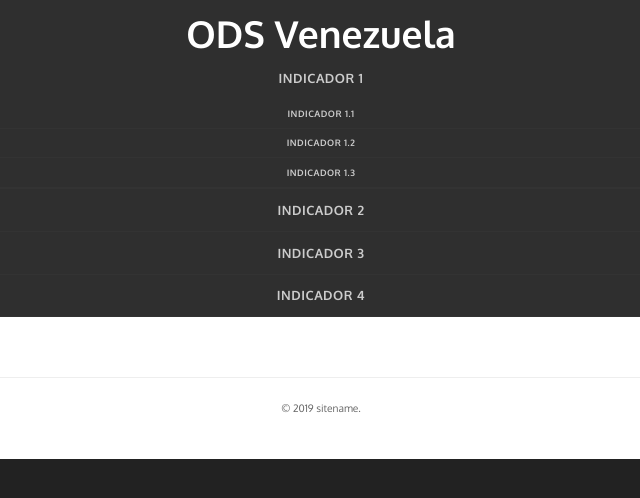
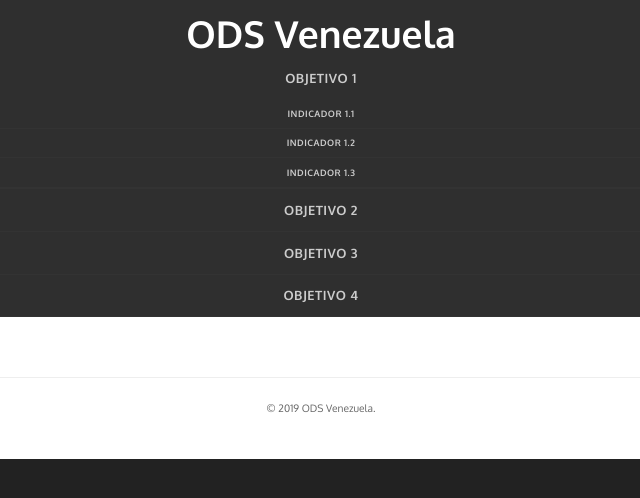
Before and after one commit to pnud/pnud.github.io, a plain HTML site: page prueba1.html in a window 1280 px wide. Shown: the full height of the page, 319-959 px from the left. Drawn offline with nearby package versions, Linux system fonts and the light colour scheme.

Commit message:
Add files via upload

```diff
--- a/prueba1.html
+++ b/prueba1.html
@@ -2,18 +2,9 @@
 <html>
 <head>
 <meta http-equiv="Content-Type" content="text/html; charset=iso-8859-1" />
+<link rel="icon" href="images/inei.ico" type="image/gif">
 <title>ODS - Venezuela</title>
 <link rel="stylesheet" href="styles.css" type="text/css" />
-<!--[if lt IE 9]>
-<script src="http://html5shiv.googlecode.com/svn/trunk/html5.js"></script>
-<![endif]-->
-<!--
-agile, a free CSS web template by ZyPOP (zypopwebtemplates.com/)
-
-Download: http://zypopwebtemplates.com/
-
-License: Creative Commons Attribution
-//-->
 <meta name="viewport" content="width=device-width, minimum-scale=1.0, maximum-scale=1.0" />
 <script src="https://code.jquery.com/jquery-1.9.1.min.js"></script>
 <script src="https://public.tableau.com/javascripts/api/tableau-version.min.js"></script>
@@ -33,28 +24,28 @@ License: Creative Commons Attribution
 
 			<nav id="mainnav">
   				<ul>
-					<li class="directory"><a>Indicador 1</a>
+					<li class="directory"><a>Objetivo 1</a>
 						<ul>
-							<li><a class="submenu" href="prueba1.html"> Indicador 1.1 </a></li>
+							<li class="seleccionado"><a class="submenu" href="prueba1.html"> Indicador 1.1 </a></li>
 							<li><a class="submenu" href="prueba2.html"> Indicador 1.2 </a></li>
 							<li><a class="submenu" href="prueba3.html"> Indicador 1.3 </a></li>
 						</ul>
 					</li>
-					<li class="directory"><a>Indicador 2</a>
+					<li class="directory"><a>Objetivo  2</a>
 						<ul class="ul_submenu">
 							<li><a class="submenu" href="prueba2.html"> Indicador 2.1 </a></li>
 							<li><a class="submenu" href="prueba3.html"> Indicador 2.2 </a></li>
 							<li><a class="submenu" href="prueba3.html"> Indicador 2.3 </a></li>
 						</ul>
 					</li>
-					<li class="directory"><a>Indicador 3</a>
+					<li class="directory"><a>Objetivo  3</a>
 						<ul class="ul_submenu">
 							<li><a class="submenu" href="prueba2.html"> Indicador 3.1 </a></li>
 							<li><a class="submenu" href="prueba3.html"> Indicador 3.2 </a></li>
 							<li><a class="submenu" href="prueba3.html"> Indicador 3.3 </a></li>
 						</ul>
 					</li>
-					<li class="directory"><a>Indicador 4</a>
+					<li class="directory"><a>Objetivo  4</a>
 						<ul class="ul_submenu">
 							<li><a class="submenu" href="prueba2.html"> Indicador 4.1 </a></li>
 							<li><a class="submenu" href="prueba3.html"> Indicador 4.2 </a></li>
@@ -79,7 +70,7 @@ License: Creative Commons Attribution
 
 
 			<footer class="clear">
-				<p>&copy; 2019 sitename.</p>
+				<p>&copy; 2019 ODS Venezuela.</p>
 			</footer>
 
 		</section>
```
